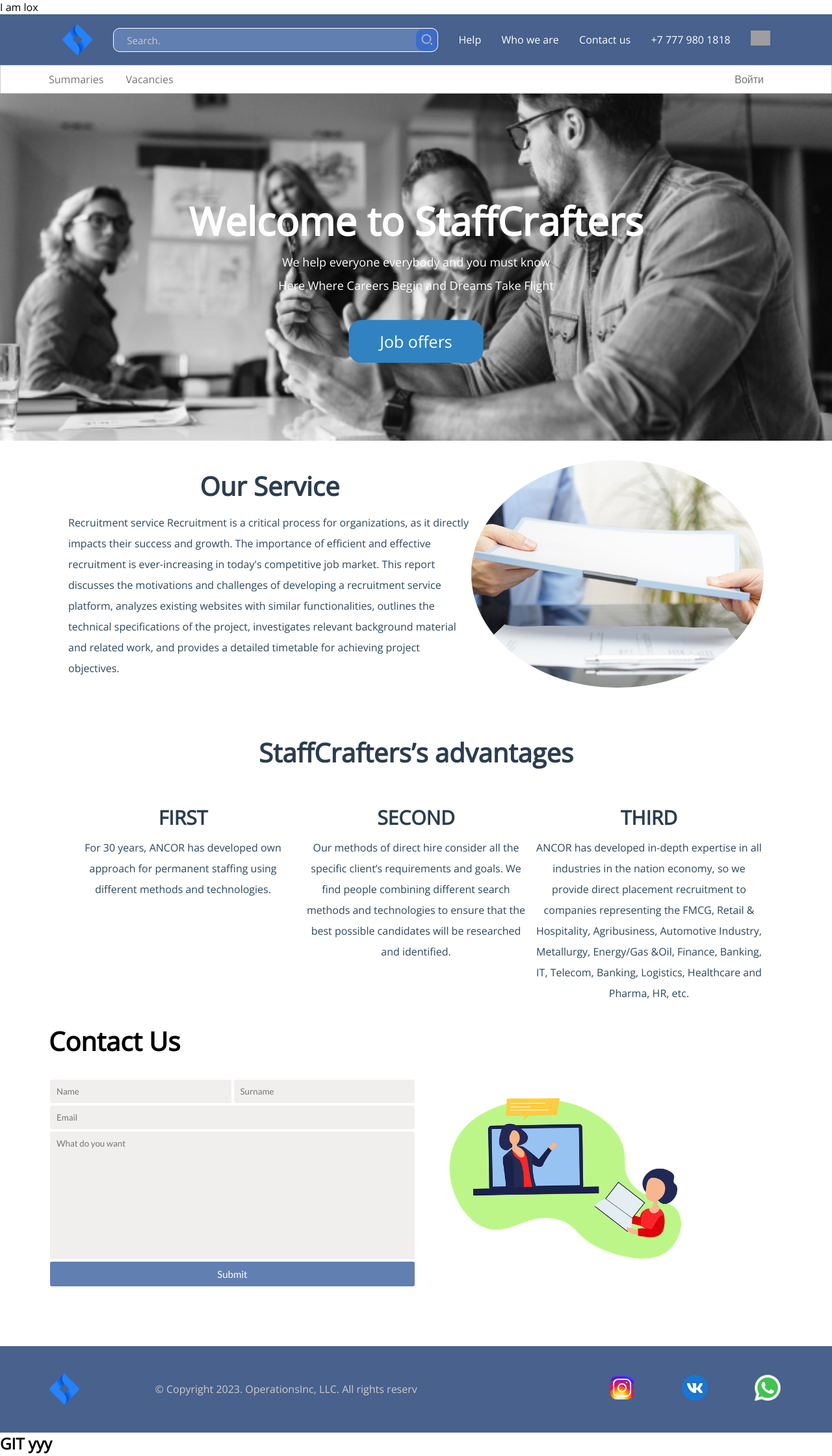
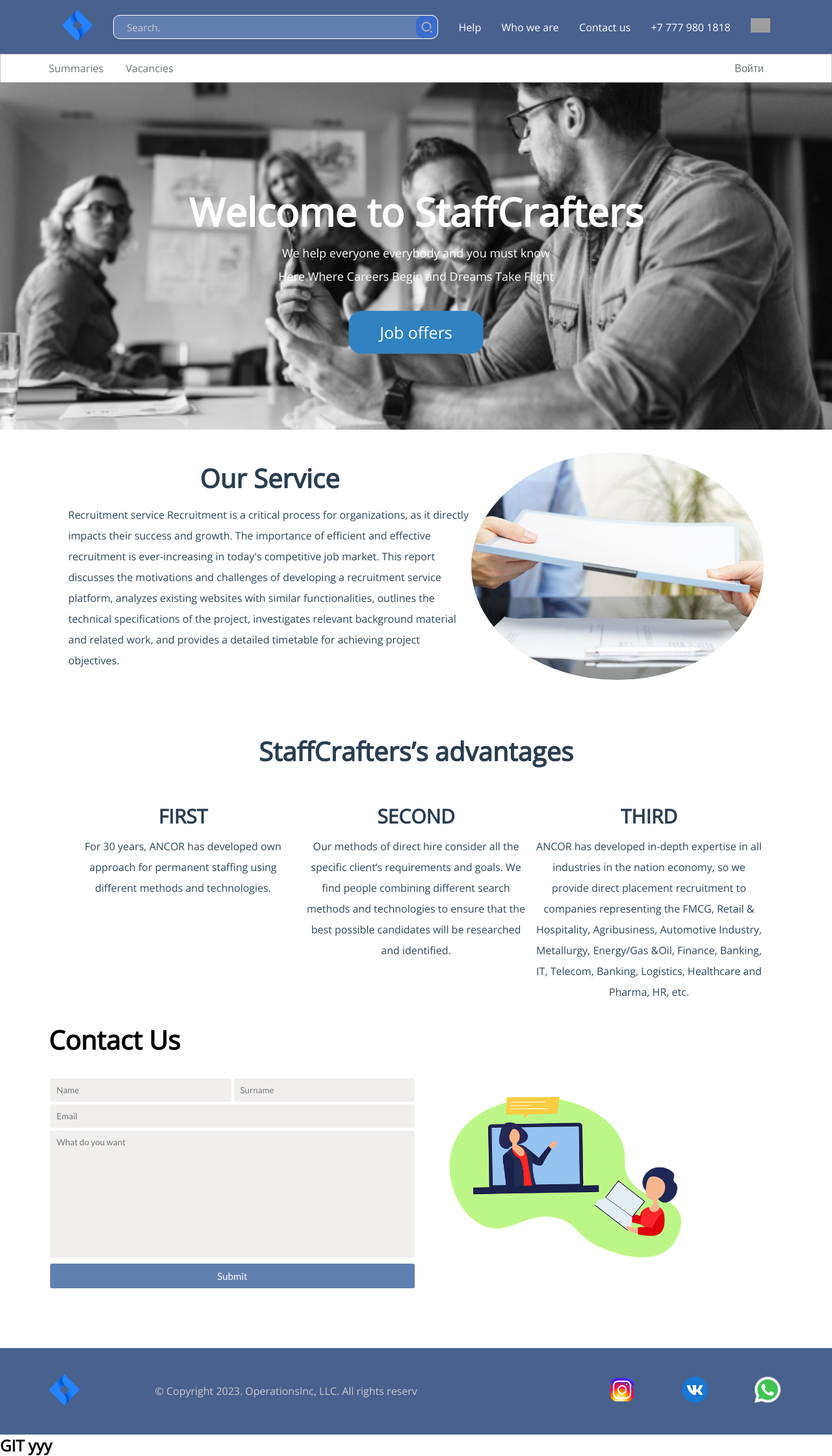
Before and after one commit to Nurlan3007/staffCraff, a PHP site: page / in a window 1280 px wide. Shown: the whole page at 65% size. Run offline with PHP 8.4, Linux system fonts and the light colour scheme; data comes from the database, SQL or seed files in the repository; grey boxes are pictures that could not be loaded.

Commit message:
Update index.php

```diff
--- a/index.php
+++ b/index.php
@@ -1,6 +1,5 @@
 <?php
 
-echo "I am lox";
 session_start();
 require_once "db/connect_db.php";
 
```
